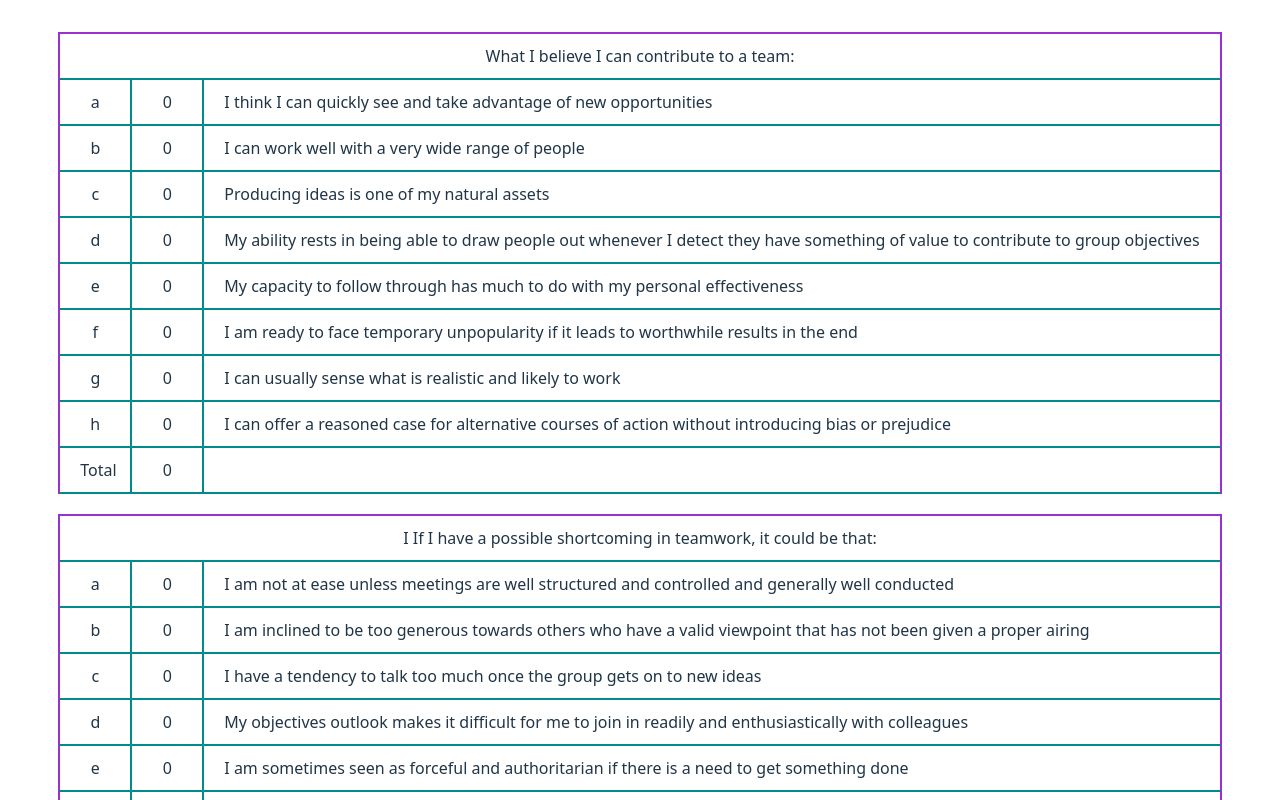
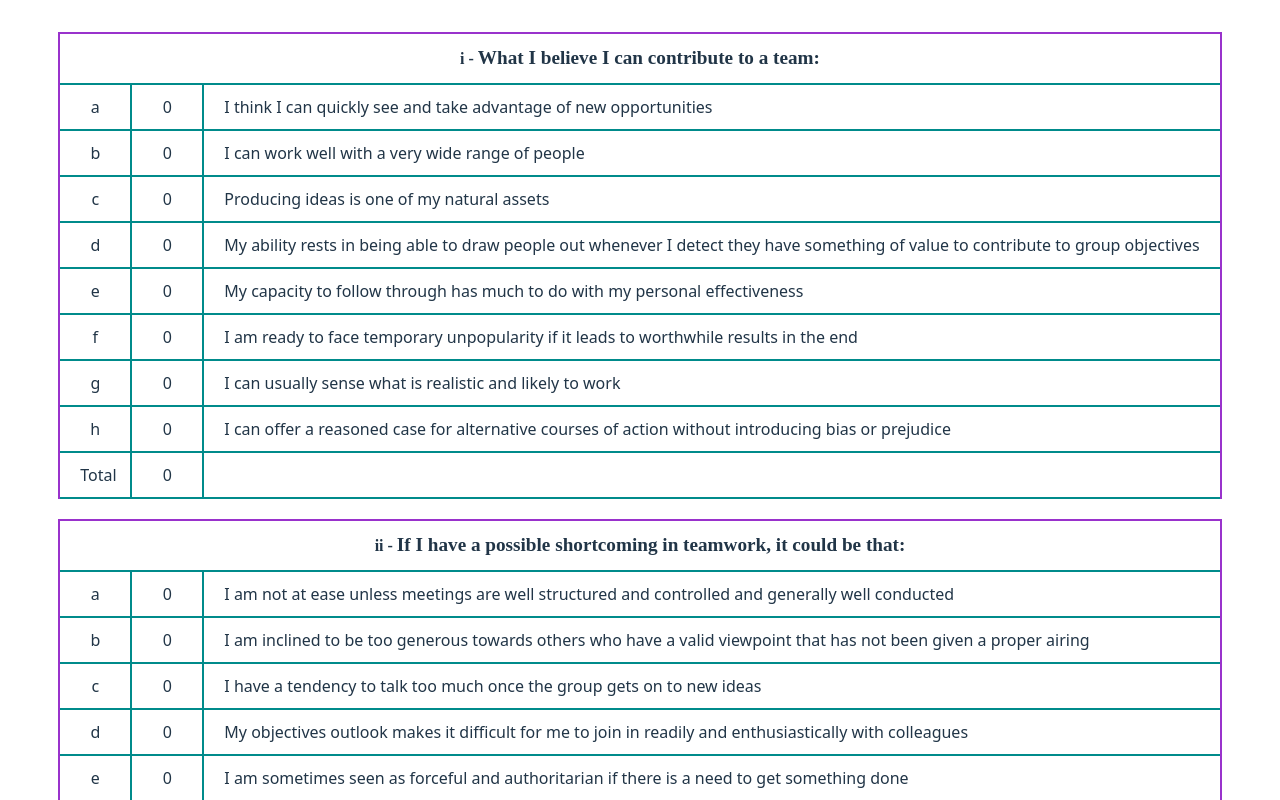
Before and after one commit to salatoppskrift/belbinvue, a Vue app in the folder belbenvue/: page / in a window 1280 px wide. Shown: the top 800 px of the page. Built offline with nearby package versions, Linux system fonts and the light colour scheme.

Commit message:
la til seksjonstall

```diff
--- a/belbenvue/src/components/bQuestionClass.vue
+++ b/belbenvue/src/components/bQuestionClass.vue
@@ -29,6 +29,7 @@
         const seksjoner = ref([
             {
                 TotalPoeng: 10,
+                SeksjonTall: "I",
                 Tittel: "What I believe I can contribute to a team:",
                 Spørsmål: [
                     {
@@ -75,7 +76,8 @@
             },
             {
                 TotalPoeng: 10,
-                Tittel: "I If I have a possible shortcoming in teamwork, it could be that:",
+                SeksjonTall: "II",
+                Tittel: "If I have a possible shortcoming in teamwork, it could be that:",
                 Spørsmål: [
                     {
                         letter: "a",
@@ -121,6 +123,7 @@
             },
             {
                 TotalPoeng: 10,
+                SeksjonTall: "III",
                 Tittel: "When involved in a project with other people:",
                 Spørsmål: [
                     {
@@ -167,6 +170,7 @@
             },
             {
                 TotalPoeng: 10,
+                SeksjonTall: "IV",
                 Tittel: "My characteristic approach to group work is that:",
                 Spørsmål: [
                     {
@@ -213,6 +217,7 @@
             },
             {
                 TotalPoeng: 10,
+                SeksjonTall: "V",
                 Tittel: "I gain satisfaction in a job because:",
                 Spørsmål: [
                     {
@@ -259,6 +264,7 @@
             },
             {
                 TotalPoeng: 10,
+                SeksjonTall: "VI",
                 Tittel: "If I’m suddenly given a difficult task with limited time and unfamiliar people:",
                 Spørsmål: [
                     {
@@ -305,6 +311,7 @@
             },
             {
                 TotalPoeng: 10,
+                SeksjonTall: "VII",
                 Tittel: "With reference to the problems to which I am subject in working in groups:",
                 Spørsmål: [
                     {
@@ -354,7 +361,7 @@
 
 <template>
     <div class="tabell_1" v-for="tabell in seksjoner">
-        <div>{{tabell.Tittel}}</div>
+        <div><small>{{ tabell.SeksjonTall.toLowerCase() }} - </small> {{tabell.Tittel}}</div>
         <div class="tabell_1_spørsmålOppsett">
             <div v-for="spørsmål in tabell.Spørsmål">
                 <div>{{ spørsmål.letter }}</div>
@@ -374,6 +381,11 @@
     * { margin: 0; padding: 0; }
     body { padding: 20px; }
     .tabell_1 { border: 2px solid darkorchid; margin: 0 0 20px 0; border-width: 2px 2px 0 2px;}
+    .tabell_1 > div:first-child {
+        font-family: 'Times New Roman', Times, serif;
+        font-weight: bold;
+        font-size: 1.2rem;
+    }
     .tabell_1_spørsmålOppsett { border: darkcyan solid; border-width: 1px 0; }
     .tabell_1_spørsmålOppsett > div {
         display: grid;
```
